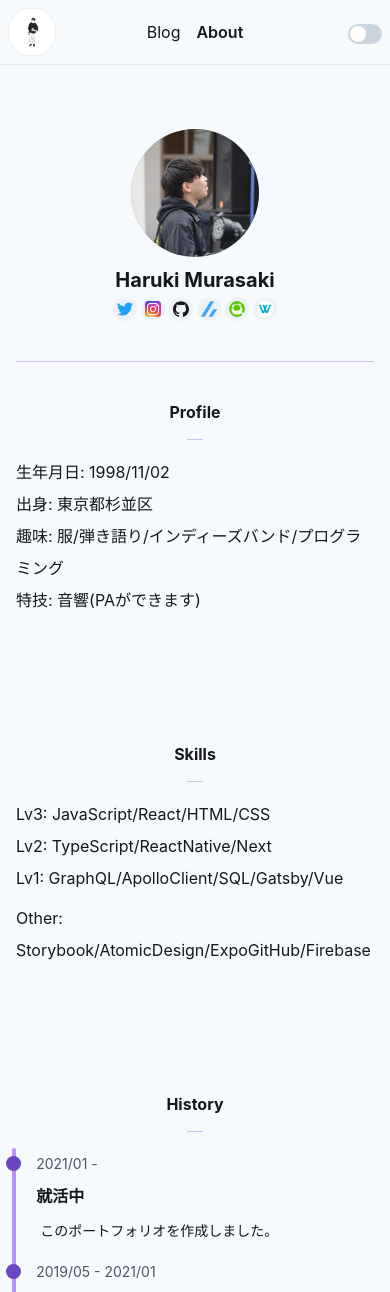
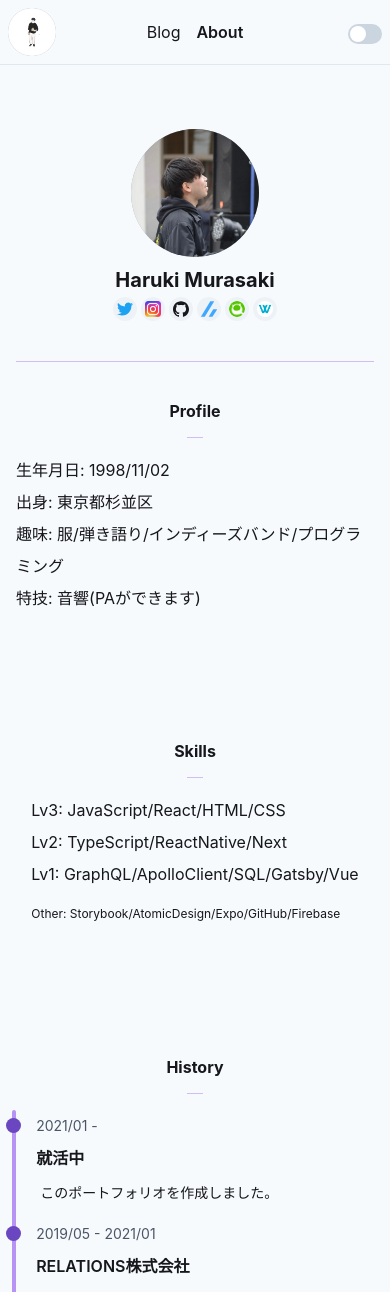
Before and after one commit to mrskiro/blog-first, a Next.js app: page /about in a window 390 px wide. Shown: the top 1292 px of the page. Built offline with nearby package versions, Linux system fonts and the light colour scheme.

Commit message:
Fix breakpoint

```diff
--- a/src/pages/about.tsx
+++ b/src/pages/about.tsx
@@ -23,10 +23,18 @@ const About = () => (
         <Divider borderColor="purple.300" my="4" maxWidth="4" mx="auto" />
         <Box display="flex" justifyContent="center" lineHeight="8">
           <List>
-            <ListItem>生年月日: 1998/11/02</ListItem>
-            <ListItem>出身: 東京都杉並区</ListItem>
-            <ListItem>趣味: 服/弾き語り/インディーズバンド/プログラミング</ListItem>
-            <ListItem>特技: 音響(PAができます)</ListItem>
+            <ListItem>
+              <Text>生年月日: 1998/11/02</Text>
+            </ListItem>
+            <ListItem>
+              <Text>出身: 東京都杉並区</Text>
+            </ListItem>
+            <ListItem>
+              <Text>趣味: 服/弾き語り/インディーズバンド/プログラミング</Text>
+            </ListItem>
+            <ListItem>
+              <Text>特技: 音響(PAができます)</Text>
+            </ListItem>
           </List>
         </Box>
       </Box>
@@ -38,10 +46,20 @@ const About = () => (
         <Divider borderColor="purple.300" my="4" maxWidth="4" mx="auto" />
         <Box display="flex" justifyContent="center" lineHeight="8">
           <List>
-            <ListItem>Lv3: JavaScript/React/HTML/CSS</ListItem>
-            <ListItem>Lv2: TypeScript/ReactNative/Next</ListItem>
-            <ListItem mb="2">Lv1: GraphQL/ApolloClient/SQL/Gatsby/Vue</ListItem>
-            <ListItem>Other: Storybook/AtomicDesign/ExpoGitHub/Firebase</ListItem>
+            <ListItem>
+              <Text>Lv3: JavaScript/React/HTML/CSS</Text>
+            </ListItem>
+            <ListItem>
+              <Text>Lv2: TypeScript/ReactNative/Next</Text>
+            </ListItem>
+            <ListItem mb="2">
+              <Text>Lv1: GraphQL/ApolloClient/SQL/Gatsby/Vue</Text>
+            </ListItem>
+            <ListItem>
+              <Text fontSize={{ base: 'xs', md: 'md' }}>
+                Other: Storybook/AtomicDesign/Expo/GitHub/Firebase
+              </Text>
+            </ListItem>
           </List>
         </Box>
       </Box>
--- a/src/theme.tsx
+++ b/src/theme.tsx
@@ -4,10 +4,10 @@ import { createBreakpoints } from '@chakra-ui/theme-tools';
 const fonts = { mono: `'Menlo', monospace` };
 
 const breakpoints = createBreakpoints({
-  sm: '40em',
-  md: '52em',
-  lg: '64em',
-  xl: '80em',
+  sm: '320px',
+  md: '768px',
+  lg: '960px',
+  xl: '1200px',
 });
 
 const theme = extendTheme({
```
